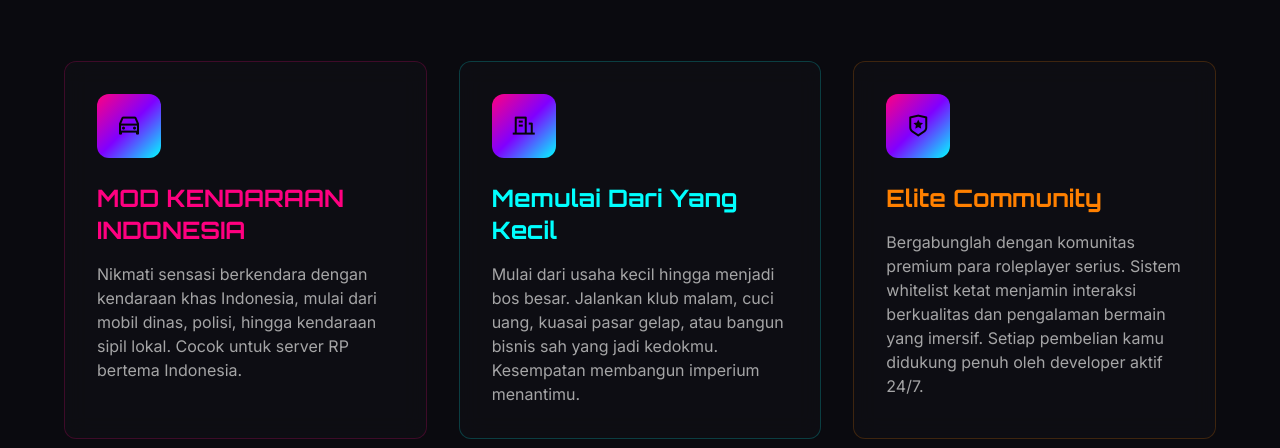
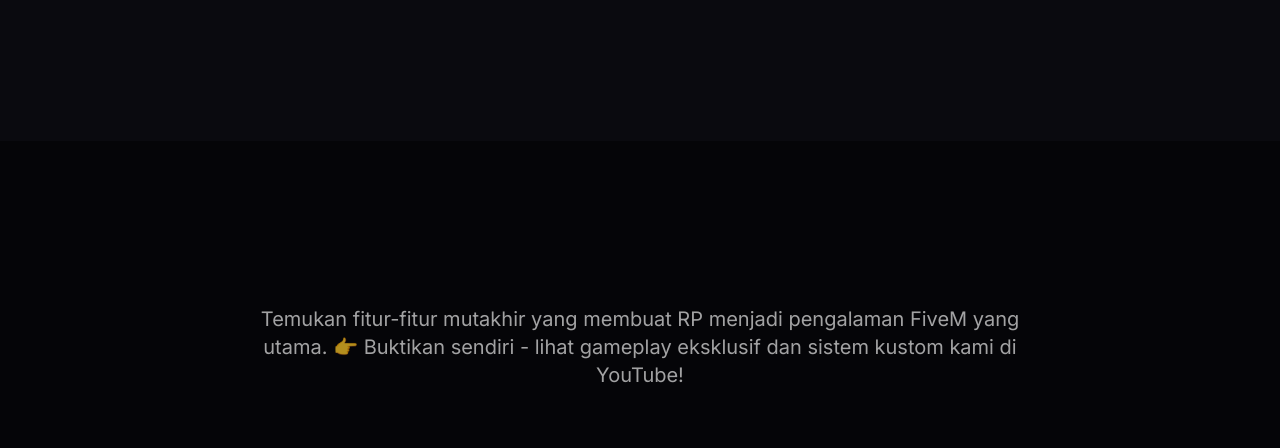
Before and after one commit to rikalamizard/buildversi8.5indonesia, a plain HTML site: page index.html in a window 1280 px wide. Shown: the part 1139-1587 px from the top of the page. Drawn offline with nearby package versions, Linux system fonts and the light colour scheme; grey boxes are pictures that could not be loaded; animation ran at ten frames a second; a script that the page names is missing.

Commit message:
Update index.html

```diff
--- a/index.html
+++ b/index.html
@@ -288,46 +288,6 @@
                             VIDEO DEMO DAN TURORIAL DARI NOT FOUND 404 CUSTOM FRAMEWORK SCRIPT FIVEM GTA V, SCRIPT BERASAL DARI QBUS BASE FRAMEWORK YANG SUDAH SAYA EDIT DAN SUSUN SEDEMIKIAN RUPA AGAR WORK DAN NO BUG, SCRIPT TINGGAL PAKAI.
                         </p>
                     </div>
-
-                    <div class="grid grid-cols-1 md:grid-cols-3 gap-8">
-                        <div class="vice-card p-8 bg-vice-gray/30 backdrop-blur-md border border-vice-pink/20 rounded-xl relative group hover:scale-105 transition-transform">
-                            <div class="absolute inset-0 bg-vice-gradient opacity-0 group-hover:opacity-10 transition-opacity rounded-xl"></div>
-                            <div class="relative z-10">
-                                <div class="w-16 h-16 mb-6 bg-vice-gradient rounded-xl flex items-center justify-center">
-                                    <i class="ri-car-line text-2xl text-vice-darker"></i>
-                                </div>
-                                <h3 class="text-2xl font-orbitron font-bold mb-4 text-vice-pink">MOD KENDARAAN INDONESIA</h3>
-                                <p class="text-vice-text/70">
-                                    Nikmati sensasi berkendara dengan kendaraan khas Indonesia, mulai dari mobil dinas, polisi, hingga kendaraan sipil lokal. Cocok untuk server RP bertema Indonesia.
-                                </p>
-                            </div>
-                        </div>
-
-                        <div class="vice-card p-8 bg-vice-gray/30 backdrop-blur-md border border-vice-cyan/20 rounded-xl relative group hover:scale-105 transition-transform">
-                            <div class="absolute inset-0 bg-vice-gradient opacity-0 group-hover:opacity-10 transition-opacity rounded-xl"></div>
-                            <div class="relative z-10">
-                                <div class="w-16 h-16 mb-6 bg-vice-gradient rounded-xl flex items-center justify-center">
-                                    <i class="ri-building-line text-2xl text-vice-darker"></i>
-                                </div>
-                                <h3 class="text-2xl font-orbitron font-bold mb-4 text-vice-cyan">Memulai Dari Yang Kecil</h3>
-                                <p class="text-vice-text/70">
-                                    Mulai dari usaha kecil hingga menjadi bos besar. Jalankan klub malam, cuci uang, kuasai pasar gelap, atau bangun bisnis sah yang jadi kedokmu. Kesempatan membangun imperium menantimu.
-                                </p>
-                            </div>
-                        </div>
-
-                        <div class="vice-card p-8 bg-vice-gray/30 backdrop-blur-md border border-vice-orange/20 rounded-xl relative group hover:scale-105 transition-transform">
-                            <div class="absolute inset-0 bg-vice-gradient opacity-0 group-hover:opacity-10 transition-opacity rounded-xl"></div>
-                            <div class="relative z-10">
-                                <div class="w-16 h-16 mb-6 bg-vice-gradient rounded-xl flex items-center justify-center">
-                                    <i class="ri-shield-star-line text-2xl text-vice-darker"></i>
-                                </div>
-                                <h3 class="text-2xl font-orbitron font-bold mb-4 text-vice-orange">Elite Community</h3>
-                                <p class="text-vice-text/70">
-                                    Bergabunglah dengan komunitas premium para roleplayer serius. Sistem whitelist ketat menjamin interaksi berkualitas dan pengalaman bermain yang imersif. Setiap pembelian kamu didukung penuh oleh developer aktif 24/7.
-                                </p>
-                            </div>
-                        </div>
                     </div>
                 </div>
             </div>
```
